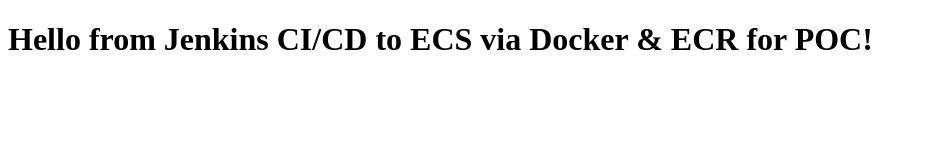
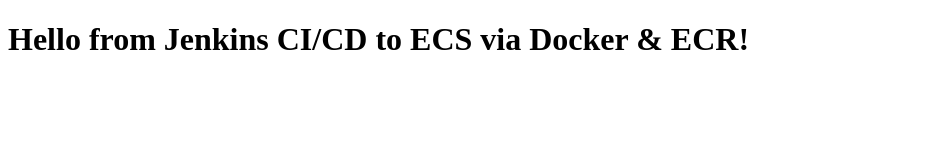
Before and after one commit to varaprasad1292/poc, a plain HTML site: page index.html in a window 1280 px wide. Shown: the whole page, without its empty margins (0-925 px from the left). Drawn offline with Linux system fonts and the light colour scheme.

Commit message:
Update index.html

```diff
--- a/index.html
+++ b/index.html
@@ -4,6 +4,6 @@
   <title>Hello Jenkins</title>
 </head>
 <body>
-  <h1>Hello from Jenkins CI/CD to ECS via Docker & ECR for POC!</h1>
+  <h1>Hello from Jenkins CI/CD to ECS via Docker & ECR!</h1>
 </body>
 </html>
```
